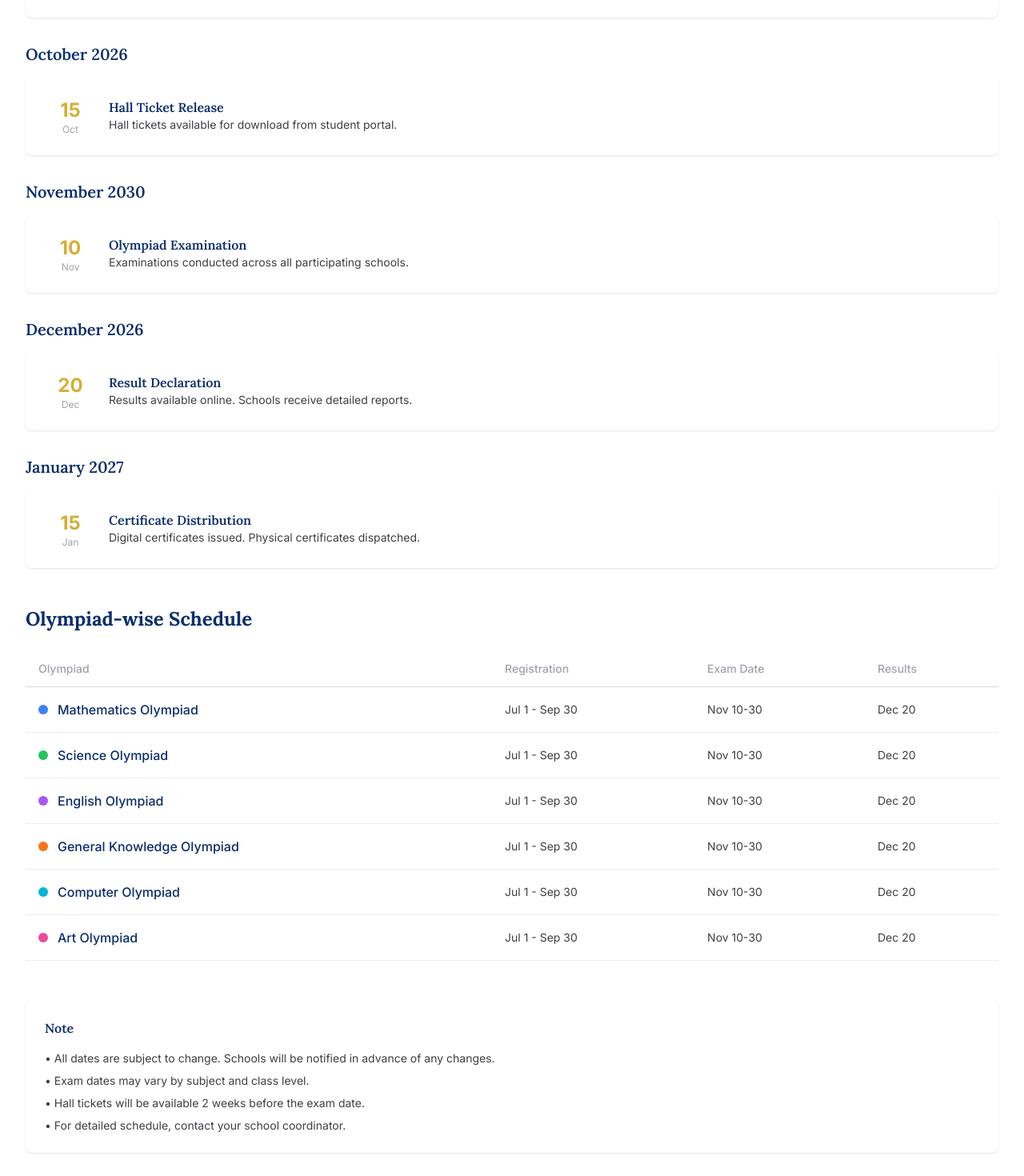
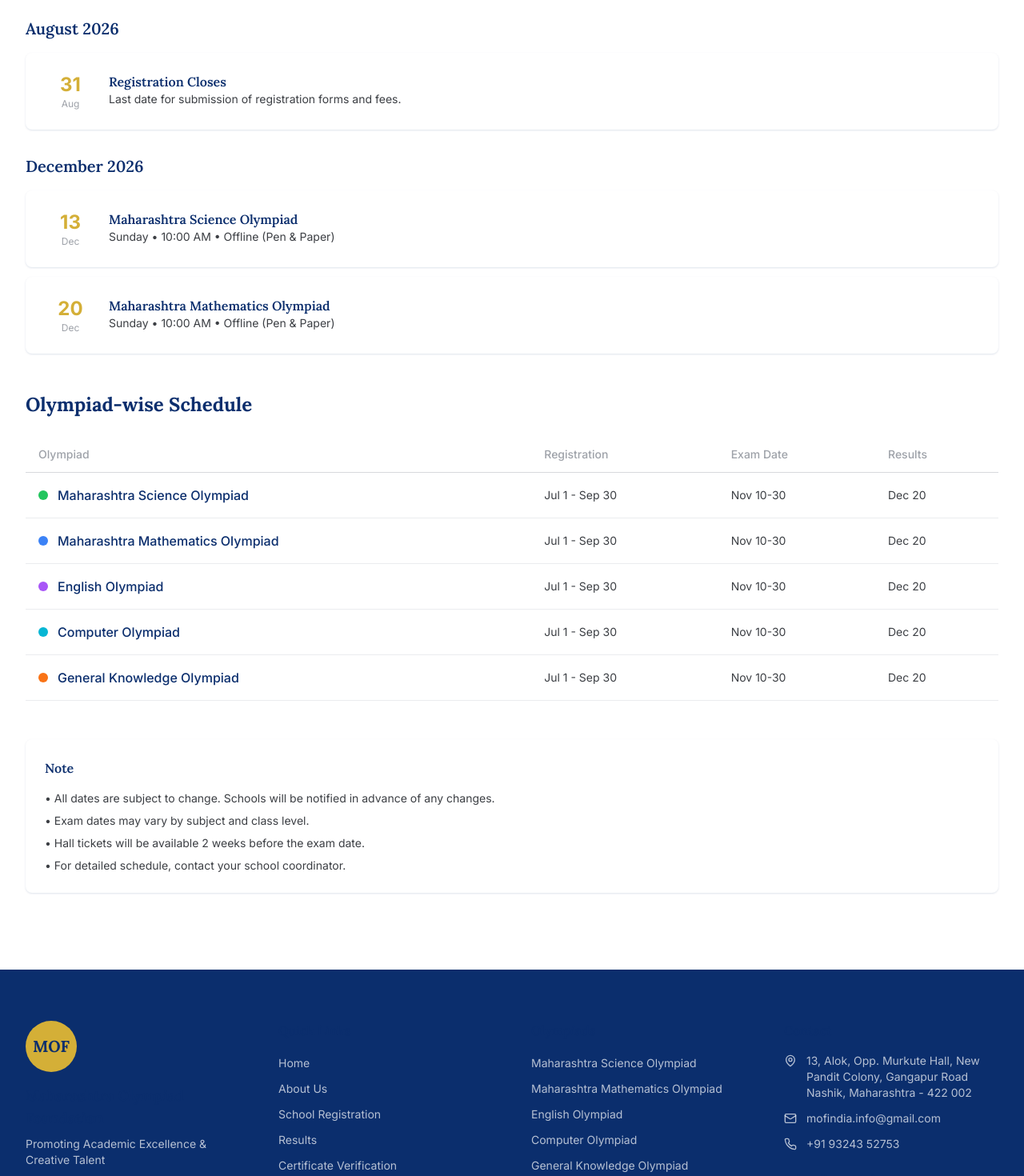
Before and after one commit to Braintech456/mof, a React (Vite) app: page /dates in a window 1280 px wide. Shown: the part 820-2290 px from the top of the page at 80% size. Built offline with nearby package versions, Linux system fonts and the light colour scheme; no server answers.

Commit message:
Updated siteData.ts

```diff
--- a/src/data/siteData.ts
+++ b/src/data/siteData.ts
@@ -1,24 +1,29 @@
 export const siteConfig = {
   name: 'Maharashtra Olympiad Foundation',
   shortName: 'MOF',
-  tagline: 'Empowering Young Minds • Celebrating Excellence',
+  tagline: 'Promoting Academic Excellence & Creative Talent',
   marathiName: 'महाराष्ट्र ऑलिम्पियाड फाउंडेशन',
-  email: 'info@maharashtraolympiad.org',
-  phone: '+91 22 1234 5678',
-  whatsapp: '+91 98765 43210',
+
+  email: 'mofindia.info@gmail.com',
+  phone: '+91 93243 52753',
+  whatsapp: '+91 93243 52753',
+
+  website: 'https://mofindia.online',
+
   address: {
-    line1: 'Olympiad Bhavan, 4th Floor',
-    line2: 'Dr. Ambedkar Road, Dadar',
-    city: 'Mumbai',
+    line1: '13, Alok, Opp. Murkute Hall',
+    line2: 'New Pandit Colony, Gangapur Road',
+    city: 'Nashik',
     state: 'Maharashtra',
-    pincode: '400014',
+    pincode: '422 002',
   },
+
   social: {
-    facebook: 'https://facebook.com/maharashtraolympiad',
-    twitter: 'https://twitter.com/maharashtraolympiad',
-    instagram: 'https://instagram.com/maharashtraolympiad',
-    linkedin: 'https://linkedin.com/company/maharashtraolympiad',
-    youtube: 'https://youtube.com/@maharashtraolympiad',
+    facebook: '',
+    twitter: '',
+    instagram: '',
+    linkedin: '',
+    youtube: '',
   },
 };
 
@@ -26,6 +31,7 @@ export const navigation = [
   { name: 'Home', path: '/' },
   { name: 'About', path: '/about' },
   { name: 'Olympiads', path: '/olympiads' },
+  { name: 'Talent Contests', path: '/talent-contests' },
   { name: 'Resources', path: '/resources' },
   { name: 'Important Dates', path: '/dates' },
   { name: 'School Registration', path: '/register' },
@@ -35,232 +41,336 @@ export const navigation = [
 ];
 
 export const utilityLinks = [
-  { name: 'News & Announcements', path: '/news' },
+  { name: 'Announcements', path: '/news' },
   { name: 'Gallery', path: '/gallery' },
   { name: 'FAQs', path: '/faq' },
 ];
 
 export const olympiads = [
   {
-    id: 'math',
-    name: 'Mathematics Olympiad',
-    shortName: 'MO',
-    description: 'Test your mathematical reasoning and problem-solving abilities.',
-    subjects: ['Arithmetic', 'Algebra', 'Geometry', 'Number Theory'],
-    eligibility: 'Classes 1-12',
-    duration: '60 minutes',
+    id: 'science',
+    name: 'Maharashtra Science Olympiad',
+    shortName: 'MSO',
+    description:
+      'Enhance scientific thinking, analytical ability and problem-solving skills through a state-level Science Olympiad.',
+
+    subjects: [
+      'Physics',
+      'Chemistry',
+      'Biology',
+      'Environmental Science',
+      'Logical Reasoning',
+    ],
+
+    eligibility: 'Classes V - IX',
+
+    duration: '60 Minutes',
+
+    mode: 'Offline (Pen & Paper)',
+
+    medium: ['English', 'Marathi'],
+
+    location: 'Student\'s Own School',
+
+    registrationFee: '₹125',
+
+    examDate: '13 December 2026',
+
+    examTime: '10:00 AM',
+
+    status: 'active',
+
     pattern: {
       questions: 50,
-      type: 'Multiple Choice Questions',
-      marking: '1 mark per question, no negative marking',
+      type: 'Multiple Choice Questions (MCQs)',
+      marking: '2 Marks per Question • No Negative Marking',
+      totalMarks: 100,
     },
+
+    color: 'bg-green-500',
+
+    icon: 'flask',
+  },
+
+  {
+    id: 'math',
+    name: 'Maharashtra Mathematics Olympiad',
+    shortName: 'MMO',
+
+    description:
+      'Develop mathematical reasoning, logical thinking and analytical skills through a competitive examination.',
+
+    subjects: [
+      'Arithmetic',
+      'Algebra',
+      'Geometry',
+      'Logical Reasoning',
+    ],
+
+    eligibility: 'Classes V - IX',
+
+    duration: '60 Minutes',
+
+    mode: 'Offline (Pen & Paper)',
+
+    medium: ['English', 'Marathi'],
+
+    location: 'Student\'s Own School',
+
+    registrationFee: '₹125',
+
+    examDate: '20 December 2026',
+
+    examTime: '10:00 AM',
+
+    status: 'active',
+
+    pattern: {
+      questions: 50,
+      type: 'Multiple Choice Questions (MCQs)',
+      marking: '2 Marks per Question • No Negative Marking',
+      totalMarks: 100,
+    },
+
     color: 'bg-blue-500',
+
     icon: 'calculator',
   },
-  {
-    id: 'science',
-    name: 'Science Olympiad',
-    shortName: 'SO',
-    description: 'Explore the wonders of physics, chemistry, and biology.',
-    subjects: ['Physics', 'Chemistry', 'Biology', 'Environmental Science'],
-    eligibility: 'Classes 1-12',
-    duration: '60 minutes',
-    pattern: {
-      questions: 50,
-      type: 'Multiple Choice Questions',
-      marking: '1 mark per question, no negative marking',
-    },
-    color: 'bg-green-500',
-    icon: 'flask',
-  },
+
   {
     id: 'english',
     name: 'English Olympiad',
+
     shortName: 'EO',
-    description: 'Demonstrate your command of language and literature.',
-    subjects: ['Grammar', 'Vocabulary', 'Comprehension', 'Literature'],
-    eligibility: 'Classes 1-12',
-    duration: '60 minutes',
-    pattern: {
-      questions: 50,
-      type: 'Multiple Choice Questions',
-      marking: '1 mark per question, no negative marking',
-    },
+
+    description:
+      'English Olympiad will be launched soon. Stay tuned for official announcements.',
+
+    status: 'coming-soon',
+
     color: 'bg-purple-500',
+
     icon: 'book-open',
   },
+
+  {
+    id: 'computer',
+    name: 'Computer Olympiad',
+
+    shortName: 'CO',
+
+    description:
+      'Computer Olympiad will be launched soon. Registrations will open shortly.',
+
+    status: 'coming-soon',
+
+    color: 'bg-cyan-500',
+
+    icon: 'monitor',
+  },
+
   {
     id: 'gk',
     name: 'General Knowledge Olympiad',
+
     shortName: 'GKO',
-    description: 'Test your awareness of the world around you.',
-    subjects: ['Current Affairs', 'History', 'Geography', 'General Science'],
-    eligibility: 'Classes 1-12',
-    duration: '60 minutes',
-    pattern: {
-      questions: 50,
-      type: 'Multiple Choice Questions',
-      marking: '1 mark per question, no negative marking',
-    },
+
+    description:
+      'General Knowledge Olympiad will be introduced in the upcoming academic session.',
+
+    status: 'coming-soon',
+
     color: 'bg-orange-500',
+
     icon: 'globe',
-  },
-  {
-    id: 'computer',
-    name: 'Computer Olympiad',
-    shortName: 'CO',
-    description: 'Showcase your digital literacy and computing skills.',
-    subjects: ['Computer Fundamentals', 'Internet', 'Programming Basics', 'Digital Literacy'],
-    eligibility: 'Classes 3-12',
-    duration: '60 minutes',
-    pattern: {
-      questions: 50,
-      type: 'Multiple Choice Questions',
-      marking: '1 mark per question, no negative marking',
-    },
-    color: 'bg-cyan-500',
-    icon: 'monitor',
-  },
-  {
-    id: 'art',
-    name: 'Art Olympiad',
-    shortName: 'AO',
-    description: 'Express creativity through visual and performing arts.',
-    subjects: ['Drawing', 'Painting', 'Art History', 'Creative Expression'],
-    eligibility: 'Classes 1-12',
-    duration: '90 minutes',
-    pattern: {
-      questions: 'Practical + Written',
-      type: 'Mixed Format',
-      marking: 'Based on creativity and technique',
-    },
-    color: 'bg-pink-500',
-    icon: 'palette',
   },
 ];
 
 export const features = [
   {
+    title: 'Offline Examination',
+    description:
+      'All Olympiads are conducted offline (Pen & Paper) in the student’s own participating school.',
+    icon: 'school',
+  },
+  {
     title: 'Experienced Academic Panel',
-    description: 'Question papers designed by subject matter experts with decades of experience.',
+    description:
+      'Question papers are designed and reviewed by experienced academicians and subject experts.',
     icon: 'users',
   },
   {
     title: 'Transparent Evaluation',
-    description: 'Standardized assessment process with clear marking schemes.',
+    description:
+      'Answer sheets are evaluated centrally following a standardized assessment process.',
     icon: 'clipboard-check',
   },
   {
-    title: 'State Rankings',
-    description: 'Comprehensive state-level rankings across all districts.',
+    title: 'QR Verified Certificates',
+    description:
+      'Every certificate carries a unique Certificate ID and can be verified online instantly.',
+    icon: 'qr-code',
+  },
+  {
+    title: 'Awards & Recognition',
+    description:
+      'Merit Certificates, Participation Certificates, School Trophies and Champion Awards for deserving students.',
+    icon: 'award',
+  },
+  {
+    title: 'Creative Talent Contests',
+    description:
+      'Apart from Olympiads, students can also participate in various creative talent competitions conducted by MOF.',
+    icon: 'palette',
+  },
+  {
+    title: 'School Excellence',
+    description:
+      'Special recognition is given to the Best Performing Schools and School Coordinators.',
     icon: 'trophy',
   },
   {
-    title: 'Digital Certificates',
-    description: 'Secure, QR-verified digital certificates for all participants.',
-    icon: 'award',
-  },
-  {
-    title: 'QR-Verified Certificates',
-    description: 'Instant online verification system for authenticity.',
-    icon: 'qr-code',
-  },
-  {
-    title: 'School Performance Reports',
-    description: 'Detailed analysis reports for schools to track improvement.',
-    icon: 'bar-chart-2',
-  },
-  {
-    title: 'Merit Awards',
-    description: 'Recognition and awards for top performers at state level.',
-    icon: 'medal',
-  },
-  {
-    title: 'Fast Result Processing',
-    description: 'Results declared within 4 weeks of examination.',
-    icon: 'zap',
+    title: 'Certificate Verification',
+    description:
+      'Employers, schools and institutions can verify certificates through the official verification portal.',
+    icon: 'shield-check',
   },
 ];
 
 export const examProcess = [
-  { step: 1, title: 'School Registration', description: 'Schools register online and receive login credentials.' },
-  { step: 2, title: 'Student Data Submission', description: 'Schools submit student details through the portal.' },
-  { step: 3, title: 'Hall Ticket Generation', description: 'Hall tickets generated and distributed to students.' },
-  { step: 4, title: 'Olympiad Examination', description: 'Examinations conducted at respective schools.' },
-  { step: 5, title: 'Evaluation', description: 'Answer sheets evaluated centrally by expert panel.' },
-  { step: 6, title: 'Results', description: 'Results declared online, accessible via roll number.' },
-  { step: 7, title: 'Certificate Distribution', description: 'Digital certificates issued to all participants.' },
-  { step: 8, title: 'Online Verification', description: 'Certificates verified online using unique ID.' },
+  {
+    step: 1,
+    title: 'School Registration',
+    description:
+      'Schools register as participating institutions through the official portal.',
+  },
+  {
+    step: 2,
+    title: 'Student Registration',
+    description:
+      'Student details are submitted by the School Olympiad Coordinator.',
+  },
+  {
+    step: 3,
+    title: 'Olympiad Examination',
+    description:
+      'Offline examination is conducted in the student’s own school.',
+  },
+  {
+    step: 4,
+    title: 'Central Evaluation',
+    description:
+      'Answer sheets are evaluated centrally by the Olympiad Evaluation Team.',
+  },
+  {
+    step: 5,
+    title: 'Result Declaration',
+    description:
+      'Results are published on the official MOF website.',
+  },
+  {
+    step: 6,
+    title: 'Certificates & Awards',
+    description:
+      'Certificates, trophies and awards are distributed to deserving students and schools.',
+  },
+  {
+    step: 7,
+    title: 'Certificate Verification',
+    description:
+      'Certificates can be verified online using the Certificate ID.',
+  },
 ];
+
 
 export const importantDates = [
   {
     event: 'Registration Opens',
-    date: 'July 1, 2026',
-    description: 'Schools can begin online registration for all Olympiads.',
+    date: 'Open Now',
+    description:
+      'School registrations are currently open for Maharashtra Science & Mathematics Olympiad 2026.',
   },
   {
     event: 'Registration Closes',
-    date: 'September 30, 2026',
-    description: 'Last date for school registration and student data submission.',
+    date: '31 August 2026',
+    description:
+      'Last date for submission of registration forms and fees.',
   },
   {
-    event: 'Hall Ticket Release',
-    date: 'October 15, 2026',
-    description: 'Hall tickets available for download from student portal.',
+    event: 'Maharashtra Science Olympiad',
+    date: '13 December 2026',
+    description:
+      'Sunday • 10:00 AM • Offline (Pen & Paper)',
   },
   {
-    event: 'Olympiad Examination',
-    date: 'November 10-30, 2026',
-    description: 'Examinations conducted across all participating schools.',
+    event: 'Maharashtra Mathematics Olympiad',
+    date: '20 December 2026',
+    description:
+      'Sunday • 10:00 AM • Offline (Pen & Paper)',
   },
   {
     event: 'Result Declaration',
-    date: 'December 20, 2026',
-    description: 'Results available online. Schools receive detailed reports.',
-  },
-  {
-    event: 'Certificate Distribution',
-    date: 'January 15, 2027',
-    description: 'Digital certificates issued. Physical certificates dispatched.',
+    date: 'To Be Announced',
+    description:
+      'Results will be published on the official website.',
   },
 ];
 
 export const stats = [
-  { value: 1250000, label: 'Students Participated', icon: 'users' },
-  { value: 4500, label: 'Schools Registered', icon: 'school' },
-  { value: 6, label: 'Olympiads Conducted', icon: 'book-open' },
-  { value: 36, label: 'Districts Covered', icon: 'map-pin' },
-  { value: 890000, label: 'Certificates Issued', icon: 'award' },
+  {
+    value: 2,
+    label: 'Olympiads',
+    icon: 'book-open',
+  },
+  {
+    value: 5,
+    label: 'Eligible Classes',
+    icon: 'school',
+  },
+  {
+    value: 50,
+    label: 'MCQs',
+    icon: 'help-circle',
+  },
+  {
+    value: 100,
+    label: 'Total Marks',
+    icon: 'award',
+  },
+  {
+    value: 60,
+    label: 'Minutes',
+    icon: 'clock',
+  },
 ];
 
-export const testimonials = [
+
+export const testimonials = [];
+
+export const announcements = [
   {
-    type: 'Principal',
-    name: 'Dr. Suresh Patil',
-    school: 'Shivaji Public School, Pune',
-    text: 'MOF has provided our students an excellent platform to showcase their academic abilities. The quality of questions and the conduct of examinations has been exemplary.',
-    avatar: 'SP',
+    title:
+      'Registrations Open for Maharashtra Science Olympiad & Maharashtra Mathematics Olympiad 2026',
+    date: '01 July 2026',
   },
   {
-    type: 'Teacher',
-    name: 'Mrs. Meera Joshi',
-    school: 'St. Xavier\'s High School, Mumbai',
-    text: 'The detailed reports help us identify areas where our students need improvement. It has become an integral part of our academic calendar.',
-    avatar: 'MJ',
+    title:
+      'Last Date for Registration is 31 August 2026',
+    date: '31 August 2026',
   },
   {
-    type: 'Parent',
-    name: 'Mr. Rajesh Kulkarni',
-    school: 'Parent of Class 8 Student',
-    text: 'The Olympiad experience prepared my daughter well for competitive exams. The certificate verification system adds credibility.',
-    avatar: 'RK',
+    title:
+      'Maharashtra Science Olympiad will be conducted on Sunday, 13 December 2026 at 10:00 AM.',
+    date: '13 December 2026',
   },
   {
-    type: 'Student',
-    name: 'Ananya Deshmukh',
-    school: 'Class 10, Nagpur',
-    text: 'Participating in MOF Olympiads boosted my confidence. I improved my ranking from state rank 45 to rank 12 over two years.',
-    avatar: 'AD',
+    title:
+      'Maharashtra Mathematics Olympiad will be conducted on Sunday, 20 December 2026 at 10:00 AM.',
+    date: '20 December 2026',
+  },
+  {
+    title:
+      'English, Computer & General Knowledge Olympiads will be introduced soon.',
+    date: 'Coming Soon',
   },
 ];
```
